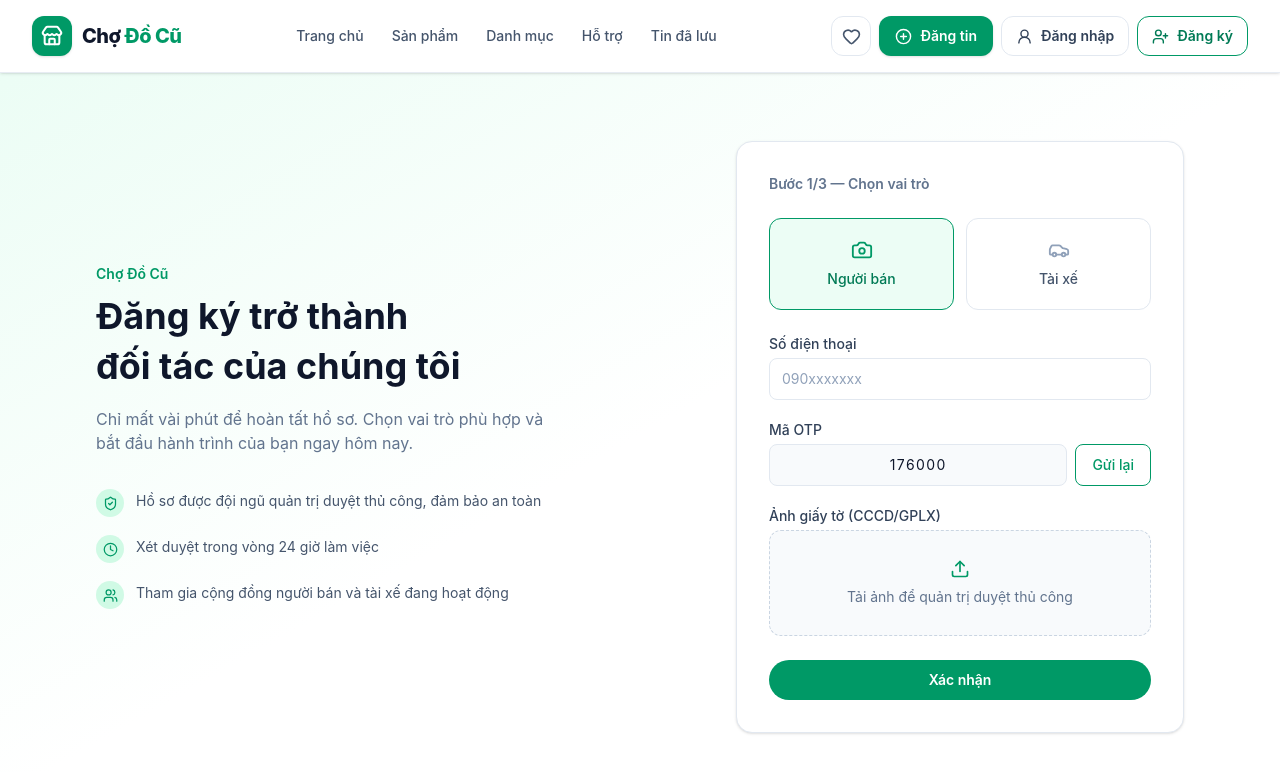
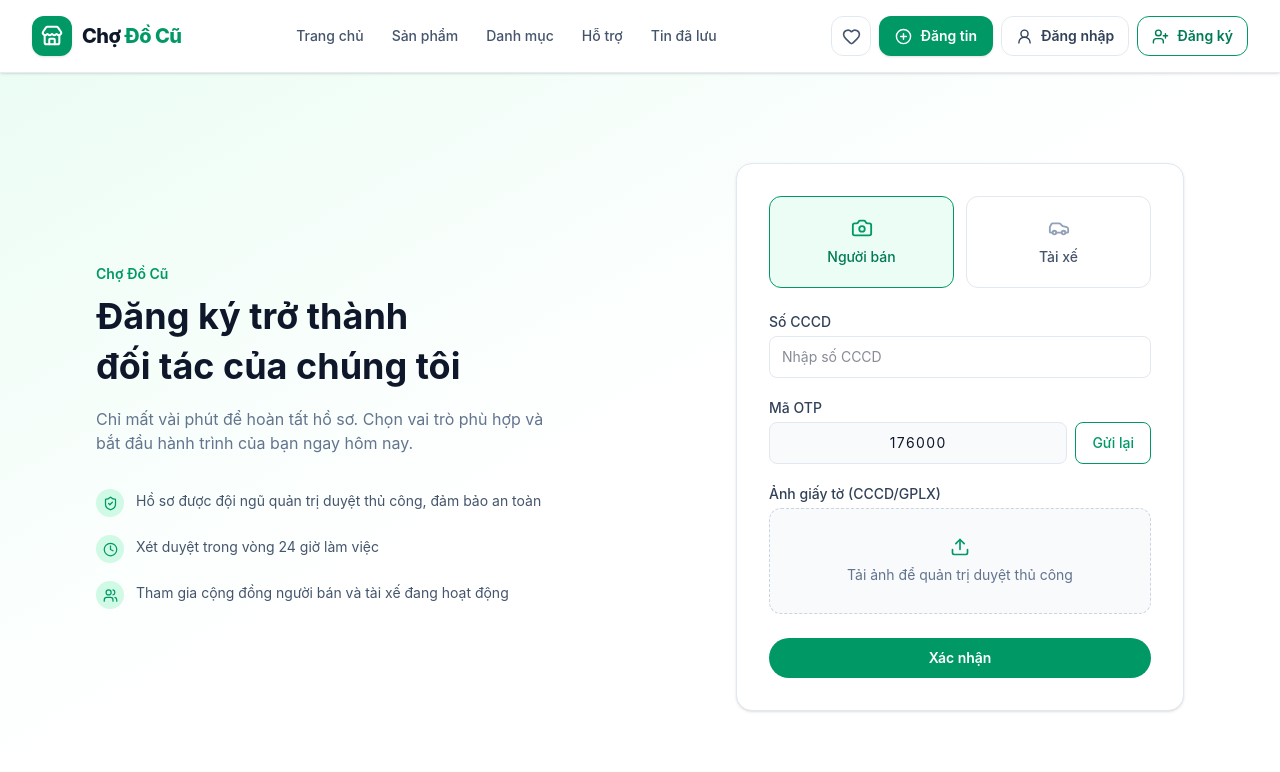
Before and after one commit to phamlam0375-cmd/WEB1-ChoDoCu, a React (Vite) app in the folder frontend/: page /partner-application in a window 1280 px wide. Shown: the top 772 px of the page. Built offline with nearby package versions, Linux system fonts and the light colour scheme.

Commit message:
add input CCCD

```diff
--- a/frontend/src/components/PartnerApplication/RegisterApplication.jsx
+++ b/frontend/src/components/PartnerApplication/RegisterApplication.jsx
@@ -1,7 +1,15 @@
 import { useState, useRef } from "react";
-import { Camera, Car, Upload, ShieldCheck, Clock, Users } from "lucide-react";
+import {
+    Camera,
+    Car,
+    Upload,
+    ShieldCheck,
+    Clock,
+    Users,
+} from "lucide-react";
 import Header from "../Header";
 import { postPartnerApplication } from "../../api/partnerApplicationApi";
+
 function generateOtp() {
     return String(Math.floor(100000 + Math.random() * 900000));
 }
@@ -10,48 +18,87 @@ export default function RegisterApplication({ onConfirm }) {
     const [role, setRole] = useState("seller"); // "seller" | "driver"
     const [phone, setPhone] = useState("");
     const [otp, setOtp] = useState(generateOtp());
+    const [identityNumberMasked, setIdentityNumberMasked] = useState("");
     const [idImage, setIdImage] = useState(null);
+
     const fileInputRef = useRef(null);
 
     const handleResendOtp = () => setOtp(generateOtp());
 
     const handleFileChange = (e) => {
         const file = e.target.files?.[0];
-        if (file) setIdImage(file);
+
+        if (file) {
+            setIdImage(file);
+        }
+    };
+
+    const handleIdentityNumberChange = (e) => {
+        const value = e.target.value;
+
+        // Chỉ cho phép nhập số
+        if (/^\d*$/.test(value)) {
+            setIdentityNumberMasked(value);
+        }
     };
 
     const handleConfirm = async () => {
         const res = await postPartnerApplication(
-            5,
+            18,
             role.toUpperCase(),
             idImage ? idImage.name : null,
-        )
-    }
+            identityNumberMasked
+        );
+    };
 
     const roleOptions = [
-        { id: "seller", label: "Người bán", icon: Camera },
-        { id: "driver", label: "Tài xế", icon: Car },
+        {
+            id: "seller",
+            label: "Người bán",
+            icon: Camera,
+        },
+        {
+            id: "driver",
+            label: "Tài xế",
+            icon: Car,
+        },
     ];
 
     const benefits = [
-        { icon: ShieldCheck, text: "Hồ sơ được đội ngũ quản trị duyệt thủ công, đảm bảo an toàn" },
-        { icon: Clock, text: "Xét duyệt trong vòng 24 giờ làm việc" },
-        { icon: Users, text: "Tham gia cộng đồng người bán và tài xế đang hoạt động" },
+        {
+            icon: ShieldCheck,
+            text: "Hồ sơ được đội ngũ quản trị duyệt thủ công, đảm bảo an toàn",
+        },
+        {
+            icon: Clock,
+            text: "Xét duyệt trong vòng 24 giờ làm việc",
+        },
+        {
+            icon: Users,
+            text: "Tham gia cộng đồng người bán và tài xế đang hoạt động",
+        },
     ];
 
     return (
         <>
             <div className="flex min-h-screen flex-col">
                 <Header />
+
                 <div className="flex w-full flex-1 bg-gradient-to-br from-emerald-50 via-white to-white text-slate-900">
+
+                    {/* LEFT */}
                     <div className="hidden w-1/2 flex-col justify-center gap-8 px-16 lg:flex xl:px-24">
                         <div>
-                            <p className="text-sm font-semibold text-emerald-600">Chợ Đồ Cũ</p>
+                            <p className="text-sm font-semibold text-emerald-600">
+                                Chợ Đồ Cũ
+                            </p>
+
                             <h1 className="mt-2 text-3xl font-bold leading-snug text-slate-900 xl:text-4xl">
                                 Đăng ký trở thành
                                 <br />
                                 đối tác của chúng tôi
                             </h1>
+
                             <p className="mt-4 max-w-md text-slate-500">
                                 Chỉ mất vài phút để hoàn tất hồ sơ. Chọn vai trò phù hợp và bắt đầu
                                 hành trình của bạn ngay hôm nay.
@@ -60,51 +107,86 @@ export default function RegisterApplication({ onConfirm }) {
 
                         <ul className="flex flex-col gap-4">
                             {benefits.map(({ icon: Icon, text }, i) => (
-                                <li key={i} className="flex items-start gap-3 text-sm text-slate-600">
+                                <li
+                                    key={i}
+                                    className="flex items-start gap-3 text-sm text-slate-600"
+                                >
                                     <span className="mt-0.5 flex h-7 w-7 shrink-0 items-center justify-center rounded-full bg-emerald-100">
-                                        <Icon size={15} className="text-emerald-600" />
+                                        <Icon
+                                            size={15}
+                                            className="text-emerald-600"
+                                        />
                                     </span>
-                                    <span className="pt-1">{text}</span>
+
+                                    <span className="pt-1">
+                                        {text}
+                                    </span>
                                 </li>
                             ))}
                         </ul>
                     </div>
 
+                    {/* RIGHT */}
                     <div className="flex w-full flex-1 items-center justify-center px-6 py-12 lg:w-1/2">
                         <div className="w-full max-w-md rounded-2xl border border-slate-200 bg-white p-8 shadow-sm">
-                            <h2 className="mb-6 text-sm font-semibold text-slate-500">
-                                Bước 1/3 — Chọn vai trò
-                            </h2>
+
+                            {/* ROLE */}
                             <div className="mb-6 grid grid-cols-2 gap-3">
                                 {roleOptions.map(({ id, label, icon: Icon }) => {
                                     const active = role === id;
+
                                     return (
                                         <button
                                             key={id}
                                             type="button"
                                             onClick={() => setRole(id)}
                                             className={`flex flex-col items-center justify-center gap-2 rounded-xl border py-5 transition-colors ${active
-                                                ? "border-emerald-600 bg-emerald-50"
-                                                : "border-slate-200 bg-white hover:border-emerald-300"
+                                                    ? "border-emerald-600 bg-emerald-50"
+                                                    : "border-slate-200 bg-white hover:border-emerald-300"
                                                 }`}
                                         >
-                                            <Icon size={22} className={active ? "text-emerald-600" : "text-slate-400"} />
-                                            <span className={`text-sm font-medium ${active ? "text-emerald-700" : "text-slate-600"}`}>
+                                            <Icon
+                                                size={22}
+                                                className={
+                                                    active
+                                                        ? "text-emerald-600"
+                                                        : "text-slate-400"
+                                                }
+                                            />
+
+                                            <span
+                                                className={`text-sm font-medium ${active
+                                                        ? "text-emerald-700"
+                                                        : "text-slate-600"
+                                                    }`}
+                                            >
                                                 {label}
                                             </span>
                                         </button>
                                     );
                                 })}
                             </div>
-                            <label className="mb-1 block text-sm font-medium text-slate-700">Số điện thoại</label>
+
+                            {/* CCCD */}
+                            <label className="mb-1 block text-sm font-medium text-slate-700">
+                                Số CCCD
+                            </label>
+
                             <input
-                                type="tel"
-                                value={phone}
-                                onChange={(e) => setPhone(e.target.value)}
-                                placeholder="090xxxxxxx"
-                                className="mb-5 w-full rounded-lg border border-slate-200 bg-white px-3 py-2.5 text-sm text-slate-900 placeholder-slate-400 outline-none focus:border-emerald-500 focus:ring-1 focus:ring-emerald-500"
+                                type="text"
+                                value={identityNumberMasked}
+                                onChange={handleIdentityNumberChange}
+                                placeholder="Nhập số CCCD"
+                                maxLength={12}
+                                inputMode="numeric"
+                                className="mb-5 w-full rounded-lg border border-slate-200 bg-white px-3 py-2.5 text-sm text-slate-900 outline-none focus:border-emerald-500 focus:ring-1 focus:ring-emerald-500"
                             />
-                            <label className="mb-1 block text-sm font-medium text-slate-700">Mã OTP</label>
+
+                            {/* OTP */}
+                            <label className="mb-1 block text-sm font-medium text-slate-700">
+                                Mã OTP
+                            </label>
+
                             <div className="mb-5 flex items-center gap-2">
                                 <input
                                     type="text"
@@ -112,6 +194,7 @@ export default function RegisterApplication({ onConfirm }) {
                                     readOnly
                                     className="w-full rounded-lg border border-slate-200 bg-slate-50 px-3 py-2.5 text-center text-sm tracking-widest text-slate-900"
                                 />
+
                                 <button
                                     type="button"
                                     onClick={handleResendOtp}
@@ -120,19 +203,29 @@ export default function RegisterApplication({ onConfirm }) {
                                     Gửi lại
                                 </button>
                             </div>
+
+                            {/* IMAGE */}
                             <label className="mb-1 block text-sm font-medium text-slate-700">
                                 Ảnh giấy tờ (CCCD/GPLX)
                             </label>
+
                             <button
                                 type="button"
                                 onClick={() => fileInputRef.current?.click()}
                                 className="mb-6 flex w-full flex-col items-center justify-center gap-2 rounded-xl border border-dashed border-slate-300 bg-slate-50 py-7 text-slate-500 hover:border-emerald-400 hover:bg-emerald-50/50"
                             >
-                                <Upload size={20} className="text-emerald-600" />
+                                <Upload
+                                    size={20}
+                                    className="text-emerald-600"
+                                />
+
                                 <span className="text-sm">
-                                    {idImage ? idImage.name : "Tải ảnh để quản trị duyệt thủ công"}
+                                    {idImage
+                                        ? idImage.name
+                                        : "Tải ảnh để quản trị duyệt thủ công"}
                                 </span>
                             </button>
+
                             <input
                                 ref={fileInputRef}
                                 type="file"
@@ -140,6 +233,8 @@ export default function RegisterApplication({ onConfirm }) {
                                 onChange={handleFileChange}
                                 className="hidden"
                             />
+
+                            {/* CONFIRM */}
                             <button
                                 type="button"
                                 onClick={handleConfirm}
```
Also changed, not shown: frontend/src/api/axios.js (+2 -12 lines).
